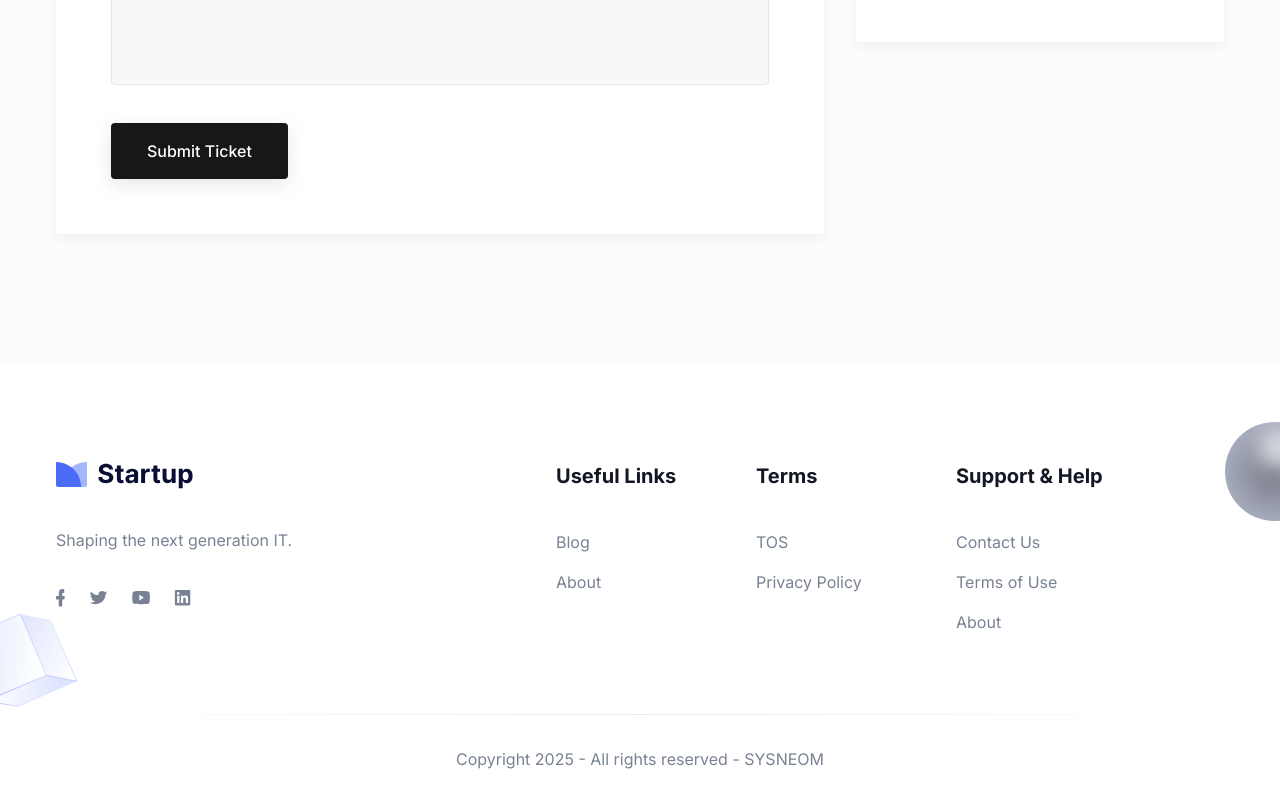
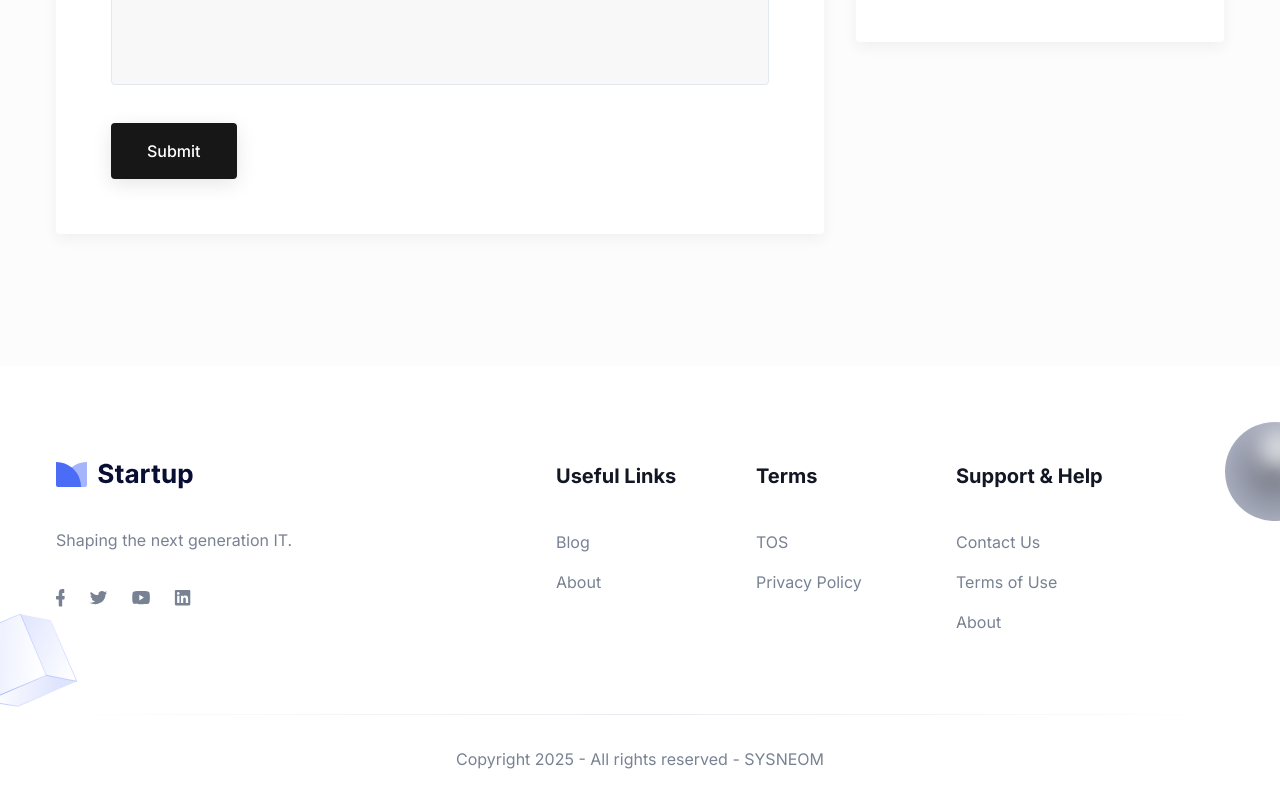
Before and after one commit to AaqilBaig/Sysneom, a Next.js app: page /contact in a window 1280 px wide. Shown: the part 800-1603 px from the top of the page. Built offline with nearby package versions, Linux system fonts and the light colour scheme.

Commit message:
Update index.tsx

```diff
--- a/components/Contact/index.tsx
+++ b/components/Contact/index.tsx
@@ -67,7 +67,7 @@ const Contact = () => {
                   </div>
                   <div className="w-full px-4">
                     <button className="shadow-submit dark:shadow-submit-dark rounded-sm bg-primary px-9 py-4 text-base font-medium text-white duration-300 hover:bg-primary/90">
-                      Submit Ticket
+                      Submit
                     </button>
                   </div>
                 </div>
```
